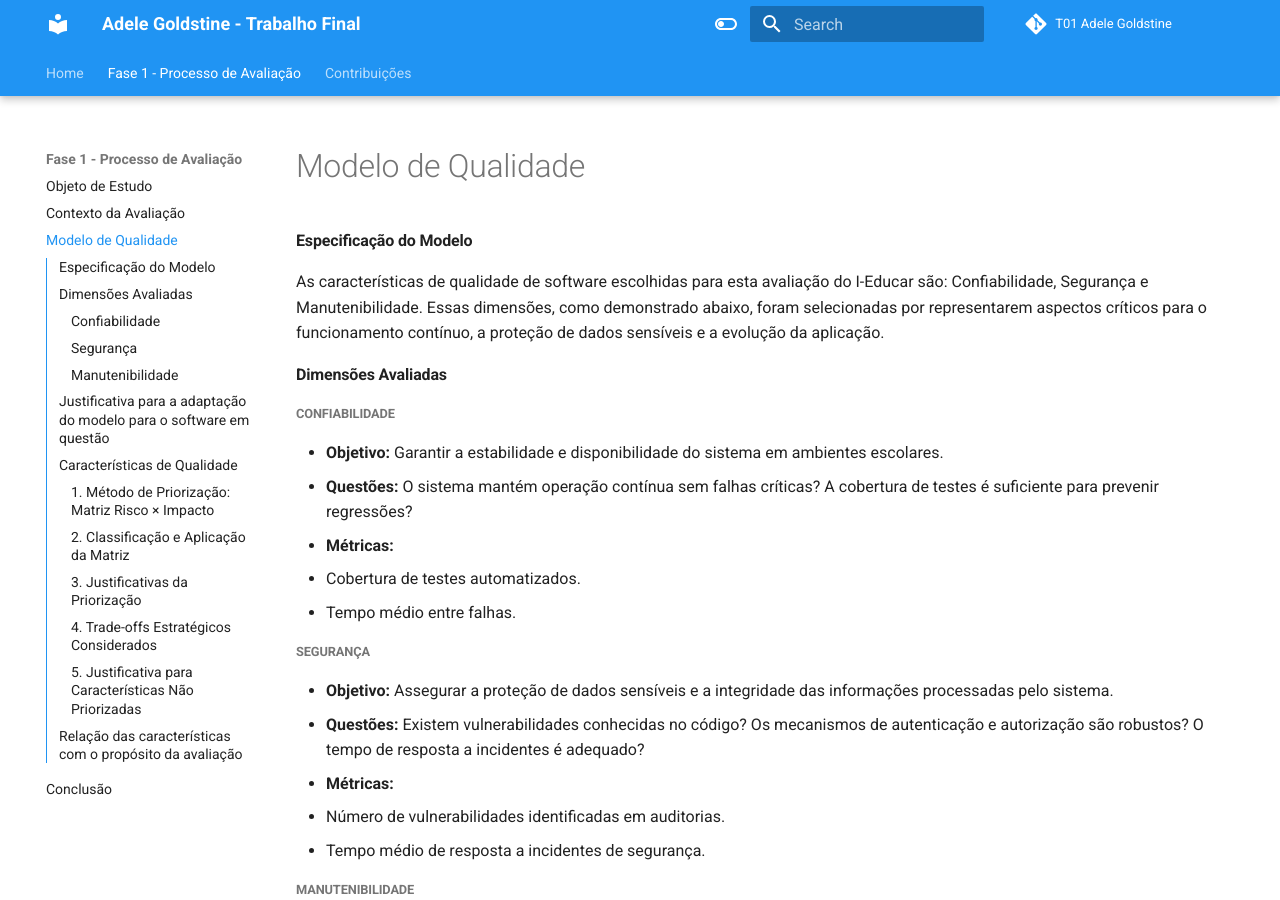
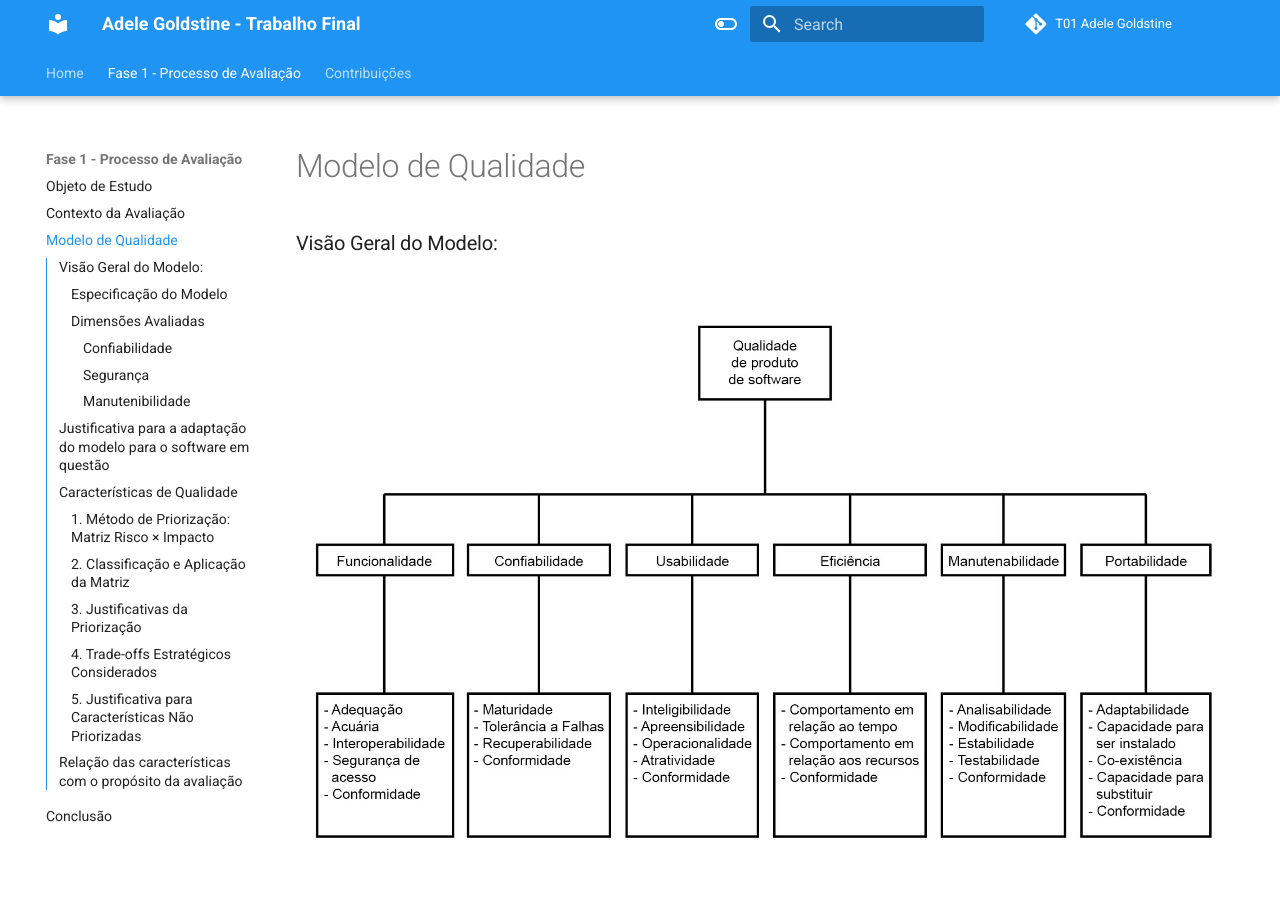
Before and after one commit to FCTE-Qualidade-de-Software-1/2025-2_T01_ADELE-GOLDSTINE, an MkDocs documentation site: the page built from docs/fase_1/modelo-qualidade.md, in a window 1280 px wide and 900 px high. Built offline with MkDocs 1.6.1 and Material for MkDocs 9.7.7, drawn with Linux system fonts in a browser that asks for light colours; comment, search, counter and statistics services are not loaded.

Commit message:
Adiciona imagem

```diff
--- a/docs/fase_1/modelo-qualidade.md
+++ b/docs/fase_1/modelo-qualidade.md
@@ -1,4 +1,8 @@
 # Modelo de Qualidade
+
+### Visão Geral do Modelo:
+
+![Modelo de qualidade](../assets/modelo-qualidade.jpg)
 
 #### Especificação do Modelo
 
```
Also changed, not shown: docs/assets/modelo-qualidade.jpg (added).
